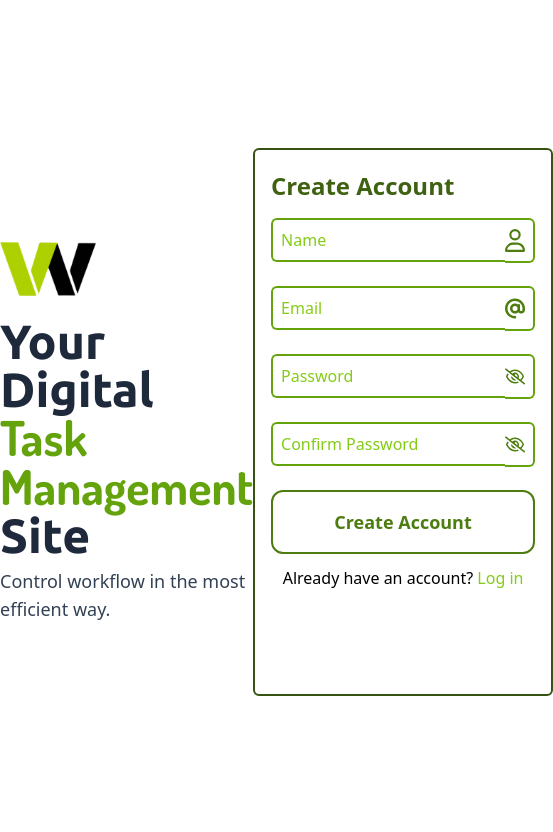
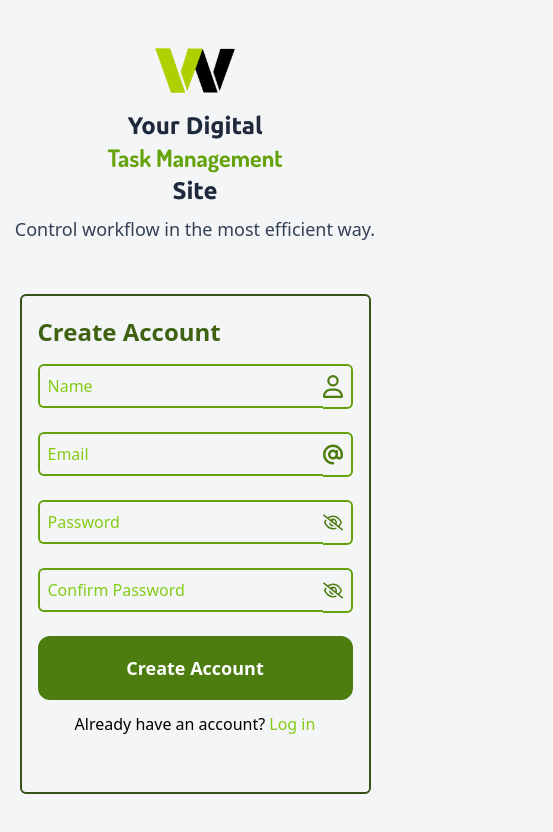
Before and after one commit to aaditya-paul/WTT, a Next.js app: page / in a window 390 px wide. Shown: the top 832 px of the page, 553 px wide, since content can reach past the window. Built offline with nearby package versions, Linux system fonts and the light colour scheme.

Commit message:
added responsiveness

```diff
--- a/app/components/login.js
+++ b/app/components/login.js
@@ -7,33 +7,33 @@ import Logo from "../../public/logo.png";
 import {FontAwesomeIcon} from "@fortawesome/react-fontawesome";
 import {faEye, faEyeSlash, faUser} from "@fortawesome/free-regular-svg-icons";
 import {faAt} from "@fortawesome/free-solid-svg-icons";
-function Login() {
+function SignUp() {
   const [PassView, setPassView] = useState(false);
   return (
-    <div className="flex justify-evenly items-center h-[100vh]">
-      <div className="">
-        <div className="relative w-24 h-24 ">
+    <div className="flex flex-col sm:flex-row justify-evenly items-center h-[100vh]">
+      <div className=" flex flex-col  items-center md:items-start">
+        <div className="relative md:w-24 md:h-24 w-20 h-20 ">
           <Link href={"/"}>
             <Image objectFit="contain" fill alt="logo" src={Logo} />
           </Link>
         </div>
         <div className=" ">
-          <p className=" text-left text-5xl font-ubuntu text-slate-800 font-semibold">
+          <p className=" text-center md:text-left text-2xl md:text-3xl lg:text-5xl font-ubuntu text-slate-800 font-semibold">
             Your Digital <br />
             <span className=" font-doasis font-bold text-lime-600">
               Task Management <br />
             </span>
             Site
           </p>
-          <p className=" text-slate-700 text-lg mt-2 ">
+          <p className=" text-slate-700 text-lg md:text-sm lg:text-lg  mt-2 ">
             Control workflow in the most efficient way.
           </p>
         </div>
       </div>
-      <div className="">
-        <div className="w-[26vw] min-w-[300px] h-[65vh] border-2 border-lime-900 rounded-md flex flex-col items-center">
+      <div className="p-5 md:p-0">
+        <div className="lg:w-[400px] md:w-[350px] md:min-w-[300px] w-[90vw]  md:h-[480px] lg:h-[500px] h-[500px] border-2 border-lime-900 rounded-md flex flex-col items-center">
           <div className=" self-start mx-4 mt-5 text-2xl font-bold text-lime-800">
-            <p className="">Welcome Back !</p>
+            <p className="">Welcome Back!</p>
           </div>
 
           {/* //? email */}
@@ -42,7 +42,7 @@ function Login() {
               placeholder="Email"
               type="email"
               required
-              className="p-2 rounded-md border-2 outline-none border-lime-600 border-r-0 rounded-r-none text-lime-600 placeholder-lime-500 w-full"
+              className="p-2 rounded-md border-2 outline-none border-lime-600 border-r-0 rounded-r-none text-lime-500 placeholder-lime-500 w-full bg-[#f4f5f7]"
             />
             <FontAwesomeIcon
               className="w-5 h-[93%] text-lime-700   pr-2 border-2 rounded-md border-lime-600 border-l-0 rounded-l-none"
@@ -54,7 +54,7 @@ function Login() {
             <input
               placeholder="Password"
               type={PassView ? "text" : "password"}
-              className="p-2 rounded-md border-2 outline-none border-lime-600 border-r-0 rounded-r-none text-lime-600 placeholder-lime-500 w-full"
+              className="p-2 rounded-md border-2 outline-none border-lime-600 border-r-0 rounded-r-none text-lime-500 placeholder-lime-500 w-full bg-[#f4f5f7]"
             />
             <div
               className=" cursor-pointer"
@@ -72,12 +72,12 @@ function Login() {
 
           {/* //? SUBMIT BTN */}
           <div className="p-4 pb-2  w-full flex flex-col">
-            <div className="p-4 rounded-xl cursor-pointer hover:bg-lime-700 hover:text-white transition-all ease-linear  border-2 outline-none border-lime-700 font-semibold text-lg  text-lime-700 placeholder-lime-500 w-full">
-              <p className=" text-center">Create Account</p>
+            <div className="p-4 rounded-xl cursor-pointer bg-lime-700 text-white transition-all ease-linear  border-2 outline-none border-lime-700 font-semibold text-lg   placeholder-lime-500 w-full">
+              <p className=" text-center">Login</p>
             </div>
             <div className="pt-3 w-full">
-              <p className=" text-right mb-4">
-                <Link className=" text-lime-700" href={"/forgot-password"}>
+              <p className=" text-end mb-5">
+                <Link className=" text-lime-700 " href={"/forgot-password"}>
                   Forgot Password ?
                 </Link>
               </p>
@@ -95,4 +95,4 @@ function Login() {
   );
 }
 
-export default Login;
+export default SignUp;
--- a/app/components/signup.js
+++ b/app/components/signup.js
@@ -12,28 +12,28 @@ function SignUp() {
   const [ConfirmPassView, setConfirmPassView] = useState(false);
   const [PassView, setPassView] = useState(false);
   return (
-    <div className="flex justify-evenly items-center h-[100vh]">
-      <div className="">
-        <div className="relative w-24 h-24 ">
+    <div className="flex flex-col sm:flex-row justify-evenly items-center h-[100vh]">
+      <div className=" flex flex-col  items-center md:items-start">
+        <div className="relative md:w-24 md:h-24 w-20 h-20 ">
           <Link href={"/"}>
             <Image objectFit="contain" fill alt="logo" src={Logo} />
           </Link>
         </div>
         <div className=" ">
-          <p className=" text-left text-5xl font-ubuntu text-slate-800 font-semibold">
+          <p className=" text-center md:text-left text-2xl md:text-3xl lg:text-5xl font-ubuntu text-slate-800 font-semibold">
             Your Digital <br />
             <span className=" font-doasis font-bold text-lime-600">
               Task Management <br />
             </span>
             Site
           </p>
-          <p className=" text-slate-700 text-lg mt-2 ">
+          <p className=" text-slate-700 text-lg md:text-sm lg:text-lg  mt-2 ">
             Control workflow in the most efficient way.
           </p>
         </div>
       </div>
-      <div className="">
-        <div className="w-[26vw] min-w-[300px] h-[65vh] border-2 border-lime-900 rounded-md flex flex-col items-center">
+      <div className="p-5 md:p-0">
+        <div className="lg:w-[400px] md:w-[350px] md:min-w-[300px] w-[90vw]  md:h-[480px] lg:h-[500px] h-[500px] border-2 border-lime-900 rounded-md flex flex-col items-center">
           <div className=" self-start mx-4 mt-5 text-2xl font-bold text-lime-800">
             <p className="">Create Account</p>
           </div>
@@ -41,7 +41,7 @@ function SignUp() {
           <div className="p-4 pb-2  w-full flex">
             <input
               placeholder="Name"
-              className="p-2 rounded-md border-2 outline-none border-lime-600 border-r-0 rounded-r-none text-lime-500 placeholder-lime-500 w-full"
+              className="p-2 rounded-md border-2 outline-none border-lime-600 border-r-0 rounded-r-none text-lime-500 placeholder-lime-500 w-full bg-[#f4f5f7]"
             />
             <FontAwesomeIcon
               className="w-5 h-[93%] text-lime-700   pr-2 border-2 rounded-md border-lime-600 border-l-0 rounded-l-none"
@@ -54,7 +54,7 @@ function SignUp() {
               placeholder="Email"
               type="email"
               required
-              className="p-2 rounded-md border-2 outline-none border-lime-600 border-r-0 rounded-r-none text-lime-500 placeholder-lime-500 w-full"
+              className="p-2 rounded-md border-2 outline-none border-lime-600 border-r-0 rounded-r-none text-lime-500 placeholder-lime-500 w-full bg-[#f4f5f7]"
             />
             <FontAwesomeIcon
               className="w-5 h-[93%] text-lime-700   pr-2 border-2 rounded-md border-lime-600 border-l-0 rounded-l-none"
@@ -66,7 +66,7 @@ function SignUp() {
             <input
               placeholder="Password"
               type={PassView ? "text" : "password"}
-              className="p-2 rounded-md border-2 outline-none border-lime-600 border-r-0 rounded-r-none text-lime-500 placeholder-lime-500 w-full"
+              className="p-2 rounded-md border-2 outline-none border-lime-600 border-r-0 rounded-r-none text-lime-500 placeholder-lime-500 w-full bg-[#f4f5f7]"
             />
             <div
               className=" cursor-pointer"
@@ -86,7 +86,7 @@ function SignUp() {
             <input
               placeholder="Confirm Password"
               type={ConfirmPassView ? "text" : "password"}
-              className="p-2 rounded-md border-2 outline-none border-lime-600 border-r-0 rounded-r-none text-lime-500 placeholder-lime-500 w-full"
+              className="p-2 rounded-md border-2 outline-none border-lime-600 border-r-0 rounded-r-none text-lime-500 placeholder-lime-500 w-full bg-[#f4f5f7]"
             />
             <div
               className=" cursor-pointer"
@@ -103,7 +103,7 @@ function SignUp() {
           </div>
           {/* //? SUBMIT BTN */}
           <div className="p-4 pb-2  w-full flex flex-col">
-            <div className="p-4 rounded-xl cursor-pointer hover:bg-lime-700 hover:text-white transition-all ease-linear  border-2 outline-none border-lime-700 font-semibold text-lg  text-lime-700 placeholder-lime-500 w-full">
+            <div className="p-4 rounded-xl cursor-pointer bg-lime-700 text-white transition-all ease-linear  border-2 outline-none border-lime-700 font-semibold text-lg   placeholder-lime-500 w-full">
               <p className=" text-center">Create Account</p>
             </div>
             <div className="pt-3 w-full">
--- a/app/globals.css
+++ b/app/globals.css
@@ -34,7 +34,7 @@
 
 body {
   color: rgb(var(--foreground-rgb));
-  background: white;
+  background: #f4f5f7;
   color: black;
 }
 
--- a/tailwind.config.js
+++ b/tailwind.config.js
@@ -18,6 +18,23 @@ module.exports = {
       ubuntu: ["var(--font-ubuntu)"],
       doasis: ["var(--font-doasis)"],
     },
+    screens: {
+      "sm": "640px",
+      // => @media (min-width: 640px) { ... }
+
+      "md": "820px",
+      // => @media (min-width: 768px) { ... }
+      // "tab": "1023px",
+
+      "lg": "1024px",
+      // => @media (min-width: 1024px) { ... }
+
+      "xl": "1280px",
+      // => @media (min-width: 1280px) { ... }
+
+      "2xl": "1536px",
+      // => @media (min-width: 1536px) { ... }
+    },
   },
   plugins: [],
 };
```
